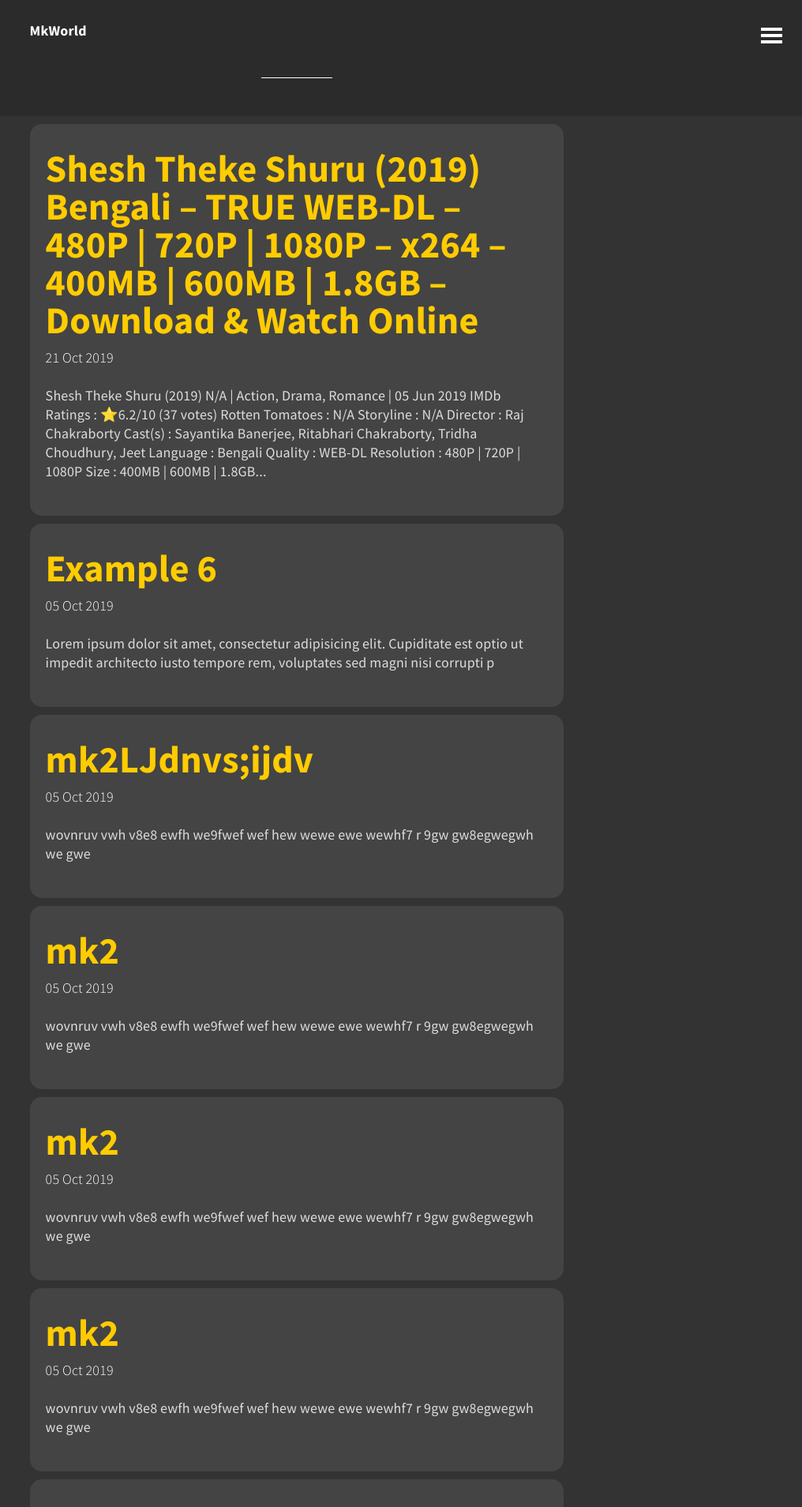
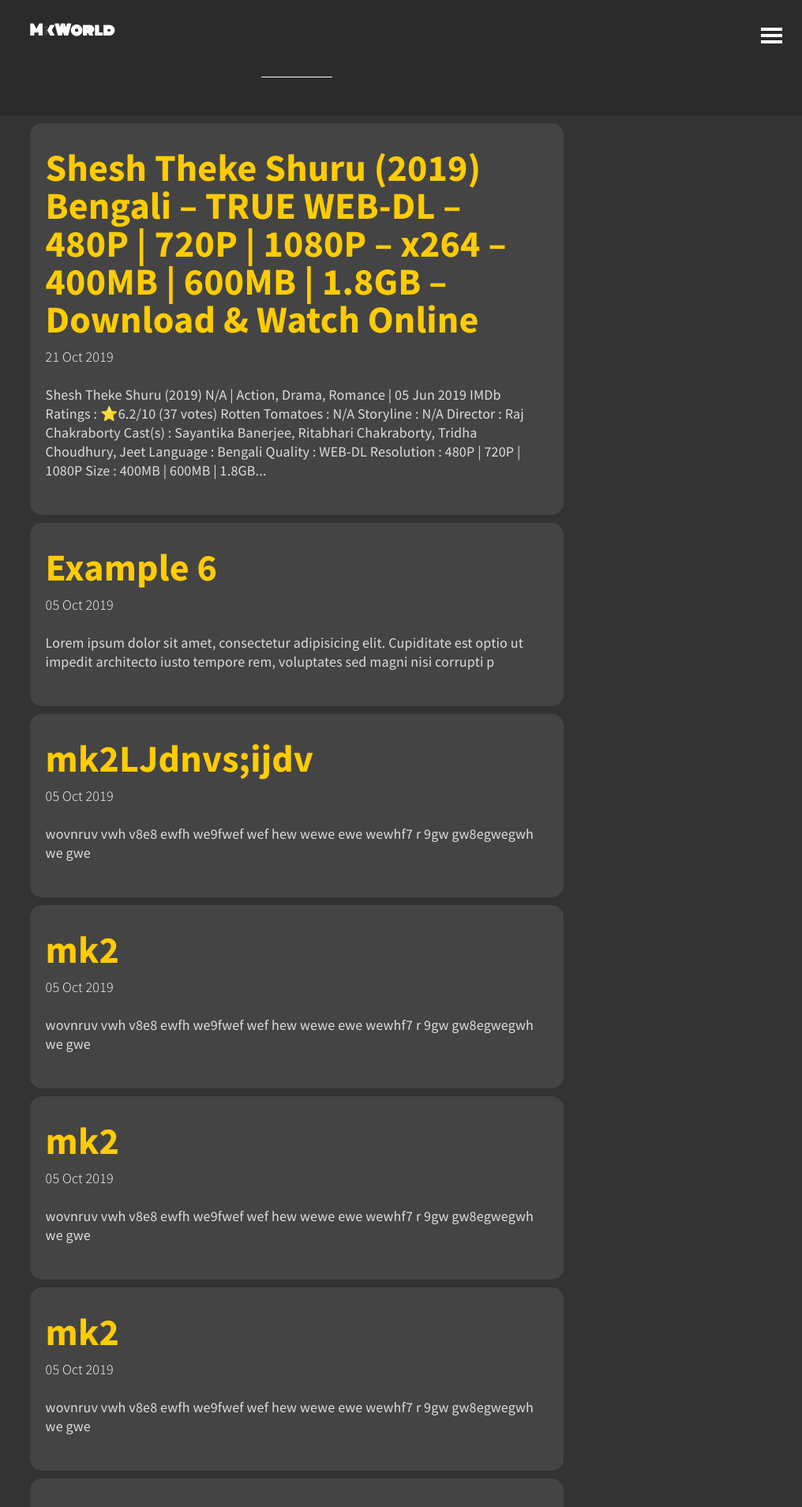
Before and after one commit to bdmilan/blog, a Jekyll site: the page built from index.html, in a window 1280 px wide. Shown: the top 1908 px of the page at 79% size, without its empty margins (264-1280 px from the left). Built offline with Jekyll 4.4.1, drawn with Linux system fonts in a browser that asks for light colours; the list of posts is cut into pages by our own code.

Commit message:
Update head.html

```diff
--- a/_includes/head.html
+++ b/_includes/head.html
@@ -12,5 +12,11 @@
 
 	<!-- RSS -->
 	<link href="/atom.xml" type="application/atom+xml" rel="alternate" title="ATOM Feed" />
+	<link rel="stylesheet" href="https://fonts.googleapis.com/css?family=Monoton">
+<style>
+.w3-lobster {
+  font-family: "Monoton", serif;
+}
+</style>
 
 </head>
```
